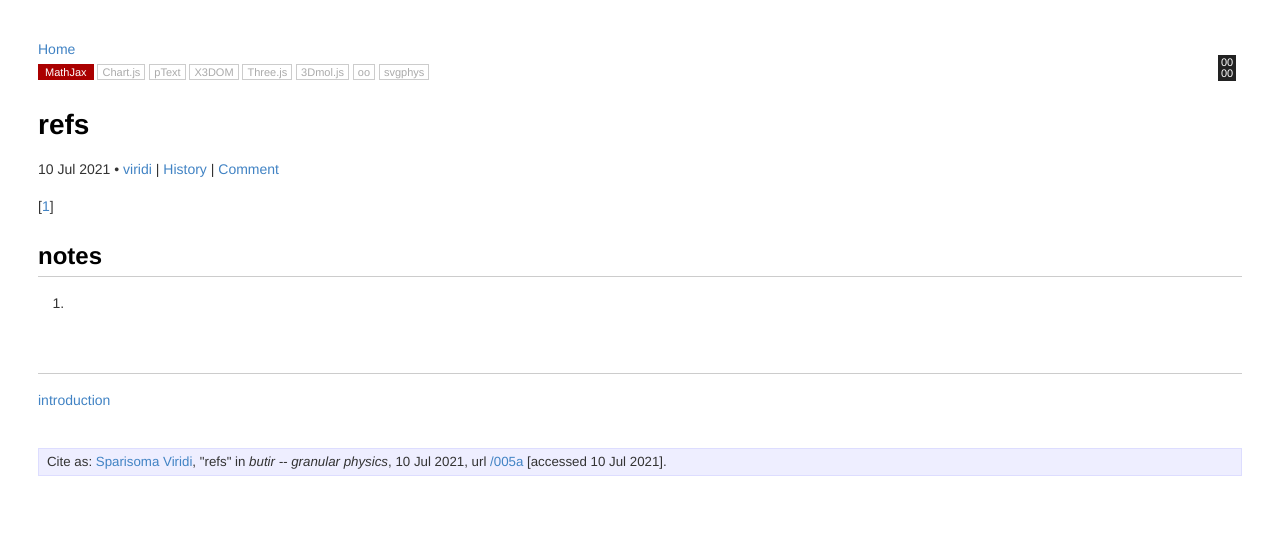
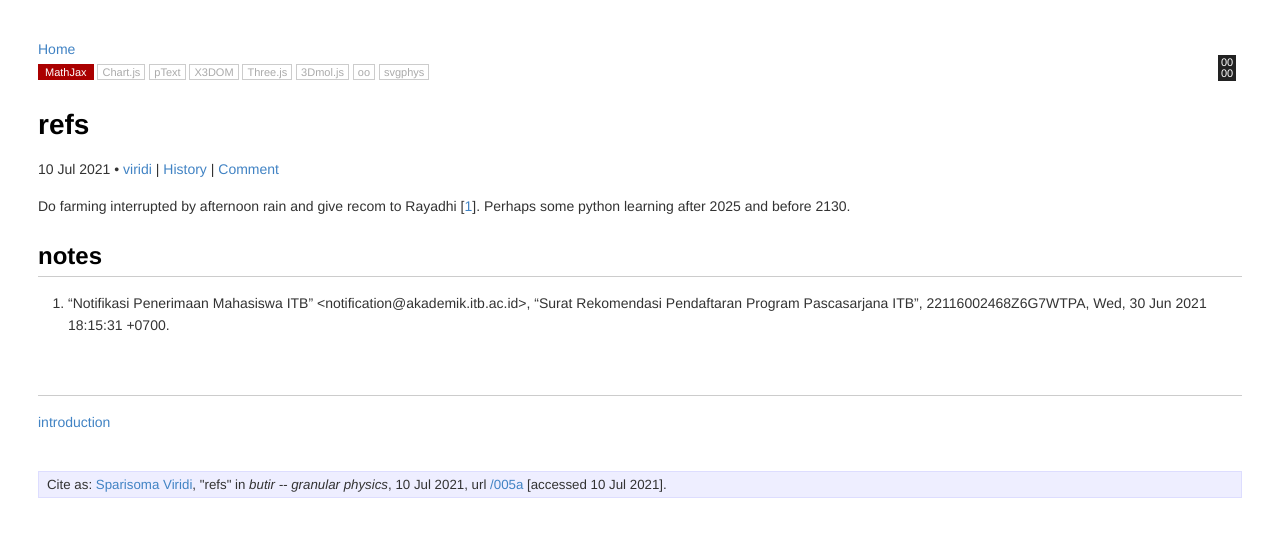
Before and after one commit to dudung/butir, a Jekyll site: the page built from _posts/0/05/2021-07-10-refs.md, in a window 1280 px wide. Shown: the top 537 px of the page. Built offline with Jekyll 4.4.1, drawn with Linux system fonts in a browser that asks for light colours.

Commit message:
nearly fin

```diff
--- a/_posts/0/05/2021-07-10-refs.md
+++ b/_posts/0/05/2021-07-10-refs.md
@@ -12,17 +12,17 @@ threejs: false
 oo: false
 svgphys: false
 category: literatures
-tags: ["rekom", "farming"]
-date: 2021-07-10 20:18:00 +0700
+tags: ["recom", "rayadhi", "s2", "nano", "farming"]
+date: 2021-07-10 20:25:00 +0700
 permalink: /005a
 src: https://github.com/dudung/butir/commits/main/_posts/0/05/2021-07-10-refs.md
 twitter_username: 6unpnp
 nodes: ['0000']
 ---
-[[1](#r01)]
+Do farming interrupted by afternoon rain and give recom to Rayadhi [[1](#r01)]. Perhaps some python learning after 2025 and before 2130.
 
 ## notes
-1. <a name=r01>
+1. <a name=r01></a>"Notifikasi Penerimaan Mahasiswa ITB" &lt;notification@akademik.itb.ac.id&gt;, "Surat Rekomendasi Pendaftaran Program Pascasarjana ITB", 22116002468Z6G7WTPA, Wed, 30 Jun 2021 18:15:31 +0700.
 
 ## &nbsp;
 [introduction](0000)
```
